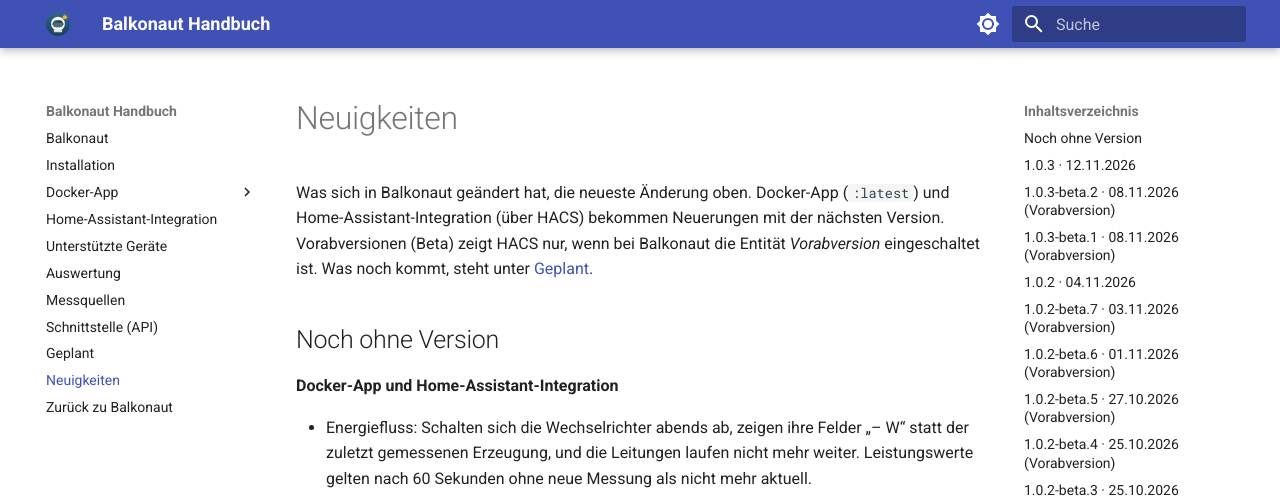
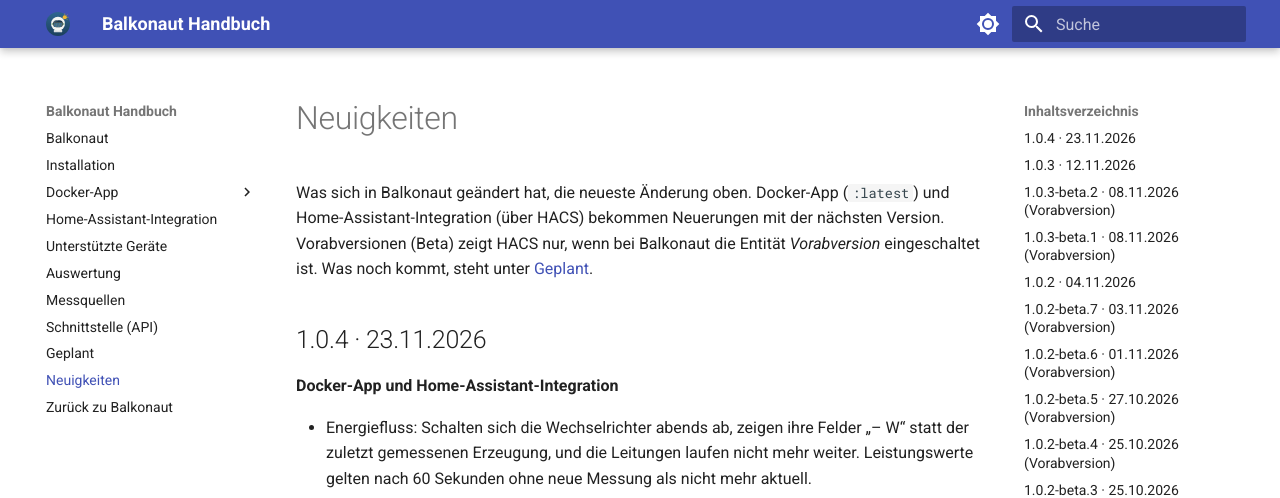
Before and after one commit to balkonaut/balkonaut, an MkDocs documentation site: the page built from docs/neuigkeiten.md, in a window 1280 px wide and 900 px high. Shown: the top 498 px of the window. Built offline with MkDocs 1.6.1 and Material for MkDocs 9.7.7, drawn with Linux system fonts in a browser that asks for light colours.

Commit message:
Version 1.0.4

```diff
--- a/docs/docker.md
+++ b/docs/docker.md
@@ -45,7 +45,7 @@ Tag, Monat und Jahr beginnen in der Zeitzone aus der Variable `TZ`, ohne Angabe
 wohnt, trägt in der `.env` zum Beispiel `TZ=Europe/London` ein (Namen wie in der
 [Liste der Zeitzonen](https://en.wikipedia.org/wiki/List_of_tz_database_time_zones)).
 
-Das Image gibt es für amd64 und arm64. Jede Version hat einen eigenen Tag (z. B. `:1.0.3`), mit dem sich bei
+Das Image gibt es für amd64 und arm64. Jede Version hat einen eigenen Tag (z. B. `:1.0.4`), mit dem sich bei
 Problemen eine ältere Version festhalten lässt.
 
 !!! note "Neuer Image-Name"
@@ -109,5 +109,5 @@ Die gespeicherten Messdaten der Docker-App lassen sich in die Home-Assistant-Int
 ## Neue Versionen
 
 Das Image baut GitHub nur bei einer neuen Version, als `ghcr.io/balkonaut/balkonaut-docker:latest` und mit der
-Version als Tag (z. B. `:1.0.3`). Aktualisiert wird mit `docker compose pull && docker compose up -d` oder in Dockhand
+Version als Tag (z. B. `:1.0.4`). Aktualisiert wird mit `docker compose pull && docker compose up -d` oder in Dockhand
 über *Nach Updates suchen*. Die Tests laufen bei jeder Änderung auf GitHub (`.github/workflows/tests.yml`).
--- a/docs/neuigkeiten.md
+++ b/docs/neuigkeiten.md
@@ -5,7 +5,7 @@ Home-Assistant-Integration (über HACS) bekommen Neuerungen mit der nächsten Ve
 Vorabversionen (Beta) zeigt HACS nur, wenn bei Balkonaut die Entität *Vorabversion* eingeschaltet ist.
 Was noch kommt, steht unter [Geplant](geplant.md).
 
-## Noch ohne Version
+## 1.0.4 · 23.11.2026
 
 **Docker-App und Home-Assistant-Integration**
 
--- a/pyproject.toml
+++ b/pyproject.toml
@@ -4,7 +4,7 @@ build-backend = "setuptools.build_meta"
 
 [project]
 name = "balkonaut"
-version = "1.0.3"
+version = "1.0.4"
 description = "Analyse- und Entscheidungstool für Balkonkraftwerke mit Speicher"
 requires-python = ">=3.12"
 license = "Apache-2.0"
```
Also changed, not shown: 1 other file.
